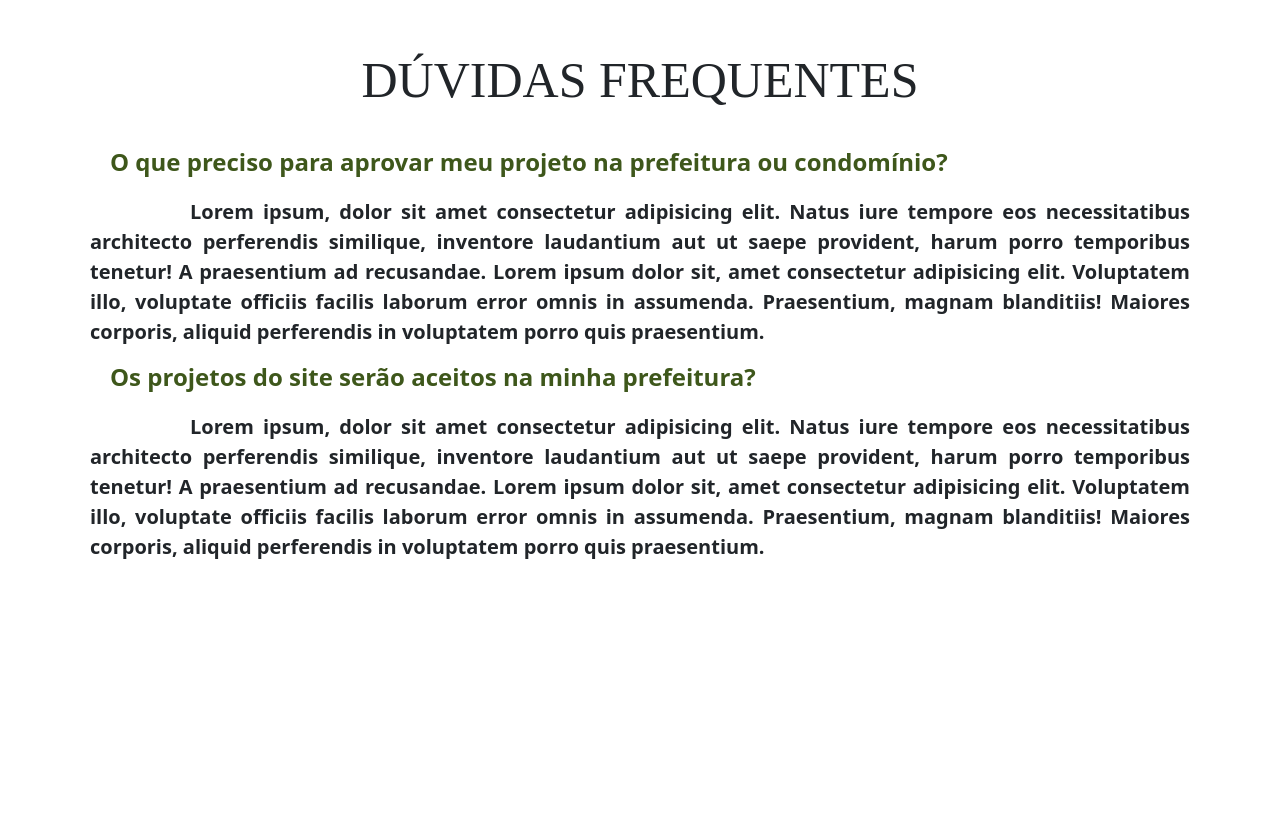
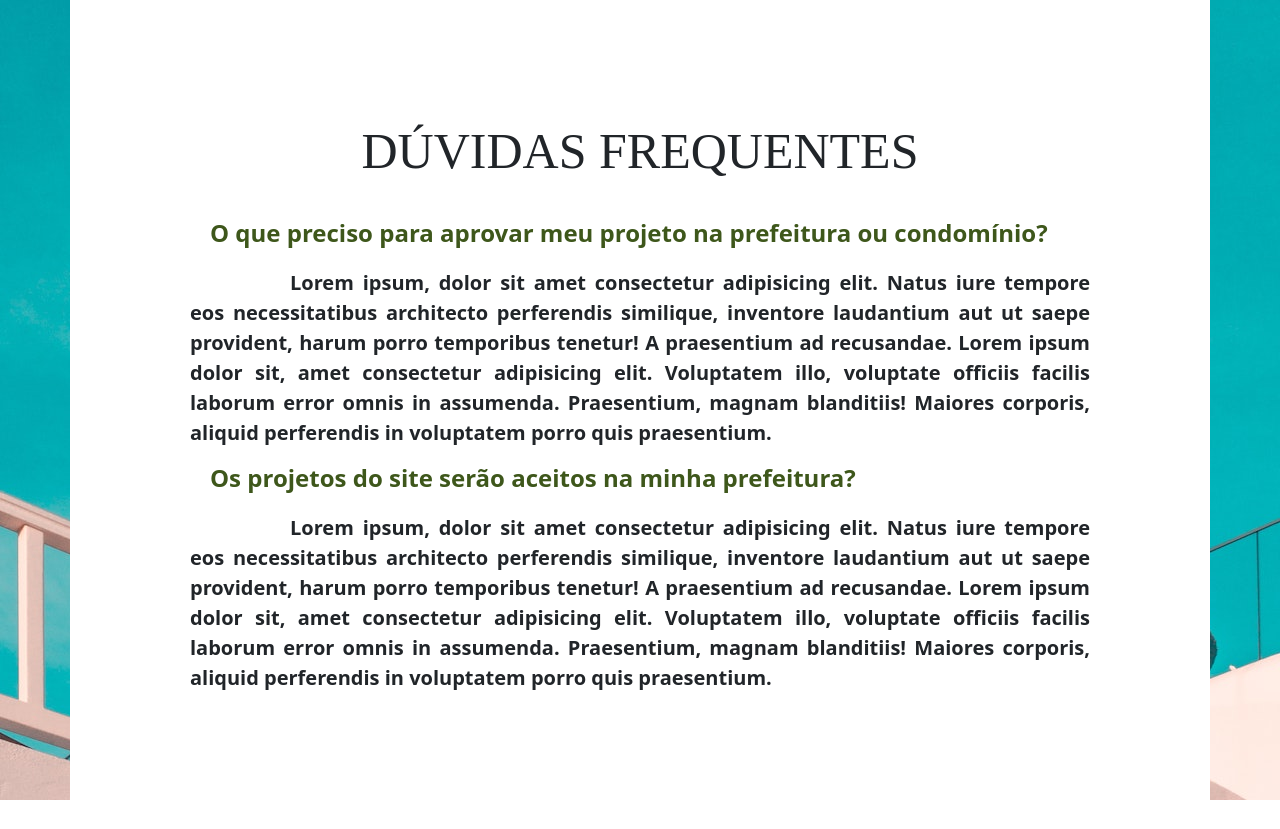
Before and after one commit to joohnq/diniz-leite-site, a plain HTML site: page duvidasFrequentes.html in a window 1280 px wide. Before the commit the page ends 800 px from the top, so only its background shows below. Drawn offline with nearby package versions, Linux system fonts and the light colour scheme.

Commit message:
fix: responsiveness

```diff
--- a/duvidasFrequentes.html
+++ b/duvidasFrequentes.html
@@ -23,21 +23,23 @@
 
   <body>
     <main>
-      <section class="duvidasFrequentes container" id="duvidasFrequentes">
+      <section class="duvidasFrequentes" id="duvidasFrequentes">
+        <div class="duvidasFrequentesContent container">
           <h1 class="dFTitle">DÚVIDAS FREQUENTES</h1>
           <div>
             <h2 class="dFSubtitle">
-            O que preciso para aprovar meu projeto na prefeitura ou condomínio?
+              O que preciso para aprovar meu projeto na prefeitura ou
+              condomínio?
             </h2>
             <p class="dFDesc">
-            Lorem ipsum, dolor sit amet consectetur adipisicing elit. Natus iure
-            tempore eos necessitatibus architecto perferendis similique,
-            inventore laudantium aut ut saepe provident, harum porro temporibus
-            tenetur! A praesentium ad recusandae. Lorem ipsum dolor sit, amet
-            consectetur adipisicing elit. Voluptatem illo, voluptate officiis
-            facilis laborum error omnis in assumenda. Praesentium, magnam
-            blanditiis! Maiores corporis, aliquid perferendis in voluptatem
-            porro quis praesentium.
+              Lorem ipsum, dolor sit amet consectetur adipisicing elit. Natus
+              iure tempore eos necessitatibus architecto perferendis similique,
+              inventore laudantium aut ut saepe provident, harum porro
+              temporibus tenetur! A praesentium ad recusandae. Lorem ipsum dolor
+              sit, amet consectetur adipisicing elit. Voluptatem illo, voluptate
+              officiis facilis laborum error omnis in assumenda. Praesentium,
+              magnam blanditiis! Maiores corporis, aliquid perferendis in
+              voluptatem porro quis praesentium.
             </p>
           </div>
           <div class="">
@@ -45,15 +47,16 @@
               Os projetos do site serão aceitos na minha prefeitura?
             </h2>
             <p class="dFDesc">
-            Lorem ipsum, dolor sit amet consectetur adipisicing elit. Natus iure
-            tempore eos necessitatibus architecto perferendis similique,
-            inventore laudantium aut ut saepe provident, harum porro temporibus
-            tenetur! A praesentium ad recusandae. Lorem ipsum dolor sit, amet
-            consectetur adipisicing elit. Voluptatem illo, voluptate officiis
-            facilis laborum error omnis in assumenda. Praesentium, magnam
-            blanditiis! Maiores corporis, aliquid perferendis in voluptatem
-            porro quis praesentium.
+              Lorem ipsum, dolor sit amet consectetur adipisicing elit. Natus
+              iure tempore eos necessitatibus architecto perferendis similique,
+              inventore laudantium aut ut saepe provident, harum porro
+              temporibus tenetur! A praesentium ad recusandae. Lorem ipsum dolor
+              sit, amet consectetur adipisicing elit. Voluptatem illo, voluptate
+              officiis facilis laborum error omnis in assumenda. Praesentium,
+              magnam blanditiis! Maiores corporis, aliquid perferendis in
+              voluptatem porro quis praesentium.
             </p>
+          </div>
         </div>
       </section>
     </main>
--- a/styles/duvidasFrequentes-mq.css
+++ b/styles/duvidasFrequentes-mq.css
@@ -3,75 +3,89 @@
     padding: 0;
   }
 
-  .dFSubtitle {
+  #duvidasFrequentes .dFSubtitle {
     font-size: 14px;
   }
-  .dFDesc {
+  #duvidasFrequentes .dFDesc {
     font-size: 14px;
     text-align: justify;
   }
 }
 
 @media (min-width: 340px) {
-  #duvidasFrequentes {
-    padding: 20px;
-  }
-
-  .dFTitle {
+  #duvidasFrequentes .dFTitle {
     font-size: 30px;
   }
 
-  .dFSubtitle {
+  #duvidasFrequentes .dFSubtitle {
     font-size: 16px;
   }
 }
 
 @media (min-width: 400px) {
-  .dFTitle {
+  #duvidasFrequentes .dFTitle {
     font-size: 34px;
   }
 
-  .dFSubtitle {
+  #duvidasFrequentes .dFSubtitle {
     font-size: 18px;
   }
 
-  .dFDesc {
+  #duvidasFrequentes .dFDesc {
     font-size: 16px;
     text-align: justify;
   }
 }
 
 @media (min-width: 500px) {
-  .dFTitle {
+  #duvidasFrequentes .dFTitle {
     font-size: 40px;
   }
 
-  .dFSubtitle {
+  #duvidasFrequentes .dFSubtitle {
     font-size: 20px;
   }
 
-  .dFDesc {
+  #duvidasFrequentes .dFDesc {
     font-size: 18px;
   }
 }
 @media (min-width: 768px) {
-  .dFTitle {
+  #duvidasFrequentes .dFTitle {
     font-size: 50px;
   }
 
-  .dFSubtitle {
+  #duvidasFrequentes .dFSubtitle {
     font-size: 24px;
   }
 
-  .dFDesc {
+  #duvidasFrequentes .dFDesc {
     font-size: 20px;
     text-align: justify;
   }
-  .dFSubtitle::first-letter {
+  #duvidasFrequentes .dFSubtitle::first-letter {
     margin-left: 20px;
   }
 
-  .dFDesc::first-letter {
+  #duvidasFrequentes .dFDesc::first-letter {
     margin-left: 100px;
   }
 }
+
+@media (min-height: 600px) {
+  #duvidasFrequentes {
+    height: 100vh;
+  }
+}
+
+@media (min-width: 1040px) {
+  #duvidasFrequentes .duvidasFrequentesContent {
+    padding: 70px;
+  }
+}
+
+@media (min-width: 1280px) {
+  #duvidasFrequentes .duvidasFrequentesContent {
+    padding: 120px;
+  }
+}
--- a/styles/duvidasFrequentes.css
+++ b/styles/duvidasFrequentes.css
@@ -1,3 +1,19 @@
+#duvidasFrequentes {
+  background: url("../assets/cover-example.jpg") center center no-repeat;
+  -webkit-background-size: cover;
+  -moz-background-size: cover;
+  -o-background-size: cover;
+  background-size: cover;
+  display: flex;
+  align-items: center;
+  justify-content: center;
+}
+
+#duvidasFrequentes .duvidasFrequentesContent {
+  background-color: #fff;
+  padding: 20px;
+}
+
 #duvidasFrequentes .dFTitle {
   text-align: center;
   padding: 30px 0;
```
Lines whose indentation alone changed are shown as unchanged.
